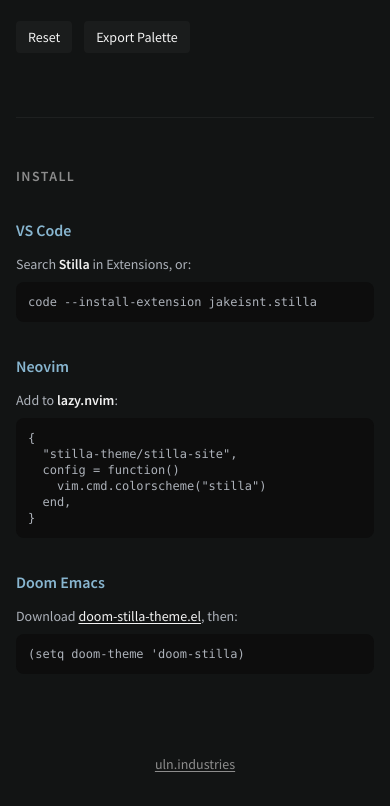
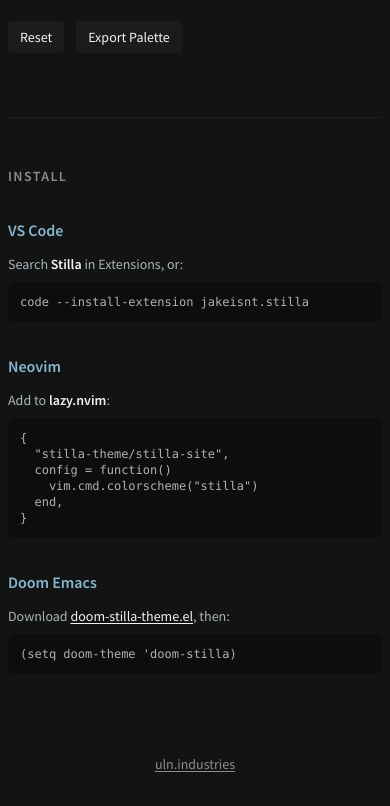
Before and after one commit to stilla-theme/stilla-site, a website built with Vite: page packages/site/index.html in a window 390 px wide. Shown: the part 914-1720 px from the top of the page. Built offline with nearby package versions, Linux system fonts and the light colour scheme; what monaco-editor would draw is missing.

Commit message:
Tighter mobile padding, stack install cards vertically on small screens

```diff
--- a/packages/site/index.html
+++ b/packages/site/index.html
@@ -17,7 +17,7 @@
     <link rel="stylesheet" href="/src/style.css" />
   </head>
   <body class="bg-stilla-bg-alt text-stilla-fg font-sans min-h-screen">
-    <header class="px-4 py-8 sm:px-12">
+    <header class="px-2 py-8 sm:px-12">
       <div class="max-w-7xl mx-auto">
         <h1 class="text-3xl font-semibold tracking-tight">Stilla</h1>
         <p class="mt-1 text-stilla-steel">A quiet, introverted color palette.</p>
@@ -27,7 +27,7 @@
       </div>
     </header>
 
-    <main class="px-4 sm:px-12 pb-12">
+    <main class="px-2 sm:px-12 pb-12">
       <div class="max-w-7xl mx-auto flex flex-row gap-4 sm:gap-6">
         <!-- Color pickers -->
         <aside class="w-48 sm:w-64 shrink-0">
@@ -76,13 +76,13 @@
       <!-- Install instructions -->
       <div class="max-w-7xl mx-auto mt-16 pt-12 border-t border-white/5">
         <h2 class="text-sm font-semibold uppercase tracking-widest text-stilla-comment mb-8">Install</h2>
-        <div class="grid sm:grid-cols-3 gap-8">
-          <div>
+        <div class="flex flex-col sm:flex-row gap-8">
+          <div class="sm:flex-1 min-w-0">
             <h3 class="text-base font-semibold text-stilla-cyan mb-3">VS Code</h3>
             <p class="text-sm text-stilla-steel mb-2">Search <strong class="text-stilla-fg">Stilla</strong> in Extensions, or:</p>
             <pre class="bg-stilla-bg rounded-lg px-3 sm:px-4 py-3 text-xs sm:text-sm font-mono text-stilla-steel overflow-x-auto"><code>code --install-extension jakeisnt.stilla</code></pre>
           </div>
-          <div>
+          <div class="sm:flex-1 min-w-0">
             <h3 class="text-base font-semibold text-stilla-cyan mb-3">Neovim</h3>
             <p class="text-sm text-stilla-steel mb-2">Add to <strong class="text-stilla-fg">lazy.nvim</strong>:</p>
             <pre class="bg-stilla-bg rounded-lg px-3 sm:px-4 py-3 text-xs sm:text-sm font-mono text-stilla-steel overflow-x-auto"><code>{
@@ -92,7 +92,7 @@
   end,
 }</code></pre>
           </div>
-          <div>
+          <div class="sm:flex-1 min-w-0">
             <h3 class="text-base font-semibold text-stilla-cyan mb-3">Doom Emacs</h3>
             <p class="text-sm text-stilla-steel mb-2">Download <a href="https://github.com/ulnd/stilla/blob/main/packages/emacs/doom-stilla-theme.el" class="underline underline-offset-2 hover:text-stilla-cyan transition-colors text-stilla-fg">doom-stilla-theme.el</a>, then:</p>
             <pre class="bg-stilla-bg rounded-lg px-3 sm:px-4 py-3 text-xs sm:text-sm font-mono text-stilla-steel overflow-x-auto"><code>(setq doom-theme 'doom-stilla)</code></pre>
@@ -101,7 +101,7 @@
       </div>
     </main>
 
-    <footer class="px-4 sm:px-12 py-8 text-center text-sm text-stilla-comment">
+    <footer class="px-2 sm:px-12 py-8 text-center text-sm text-stilla-comment">
       <a href="https://uln.industries" class="underline underline-offset-2 hover:text-stilla-cyan transition-colors">uln.industries</a>
     </footer>
 
```
